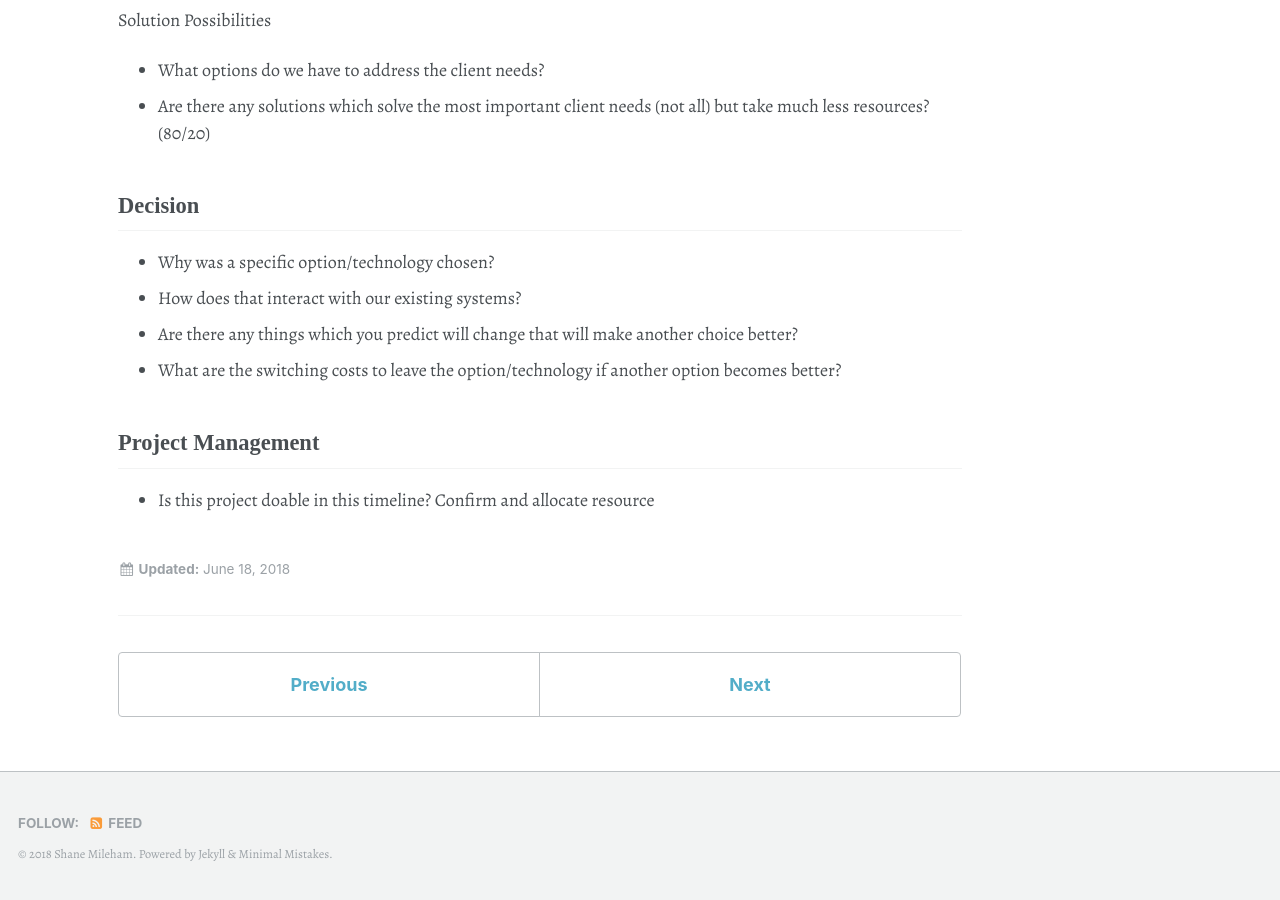
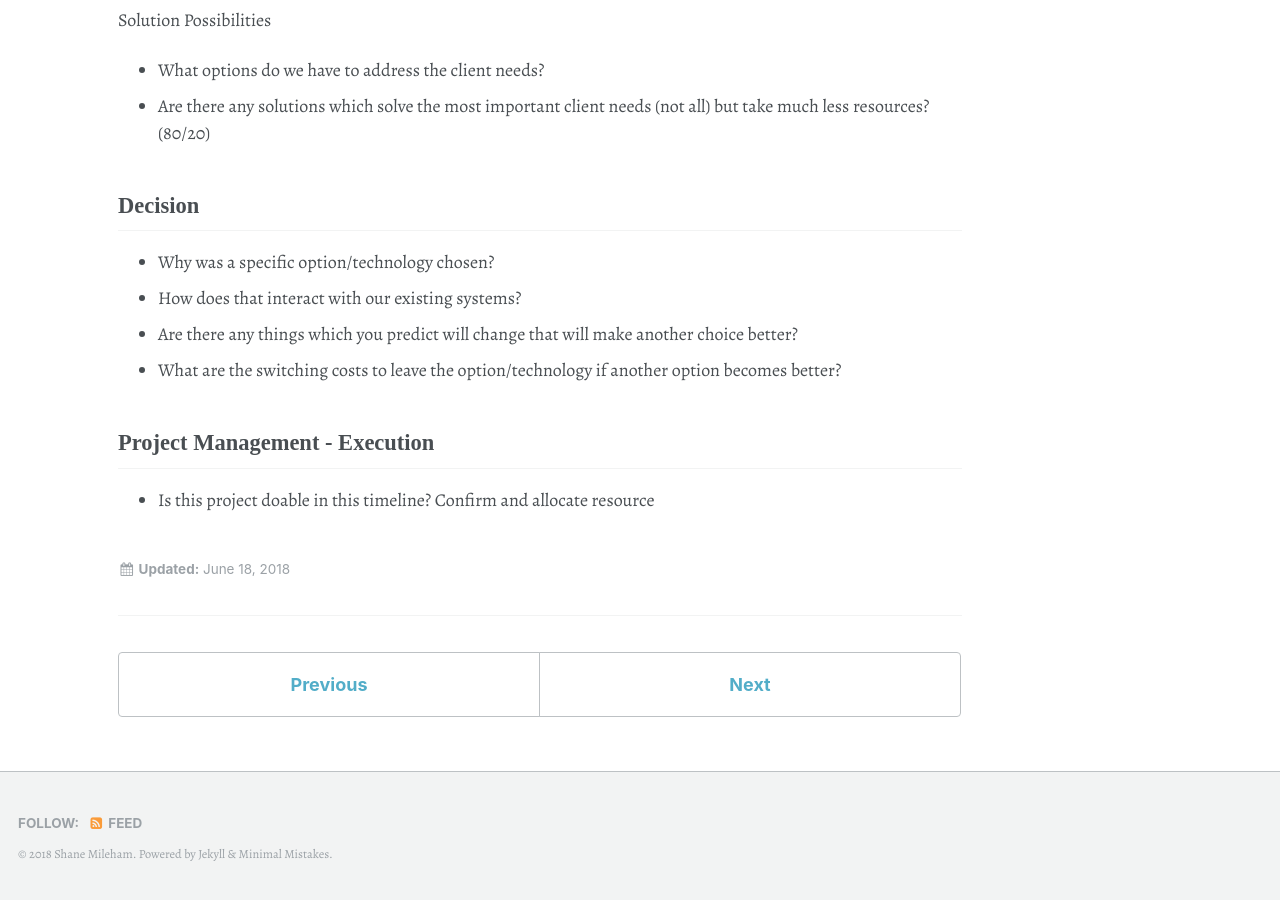
Before and after one commit to shanemileham/levelupmylife, a Jekyll site: the page built from _content/business/feature-spec.md, in a window 1280 px wide and 900 px high, scrolled down 942 px. Built offline with Jekyll 4.4.1, drawn with Linux system fonts in a browser that asks for light colours; some web fonts are replaced; comment, search, counter and statistics services are not loaded; some of the changed text lies outside the part shown.

Commit message:
Update feature-spec.md

```diff
--- a/_content/business/feature-spec.md
+++ b/_content/business/feature-spec.md
@@ -35,5 +35,5 @@ Solution Possibilities
 - Are there any things which you predict will change that will make another choice better?
 - What are the switching costs to leave the option/technology if another option becomes better?
 
-## Project Management
+## Project Management - Execution
 - Is this project doable in this timeline? Confirm and allocate resource
```
Also changed, not shown: other parts of _content/business/feature-spec.md (+1 -1 lines).
